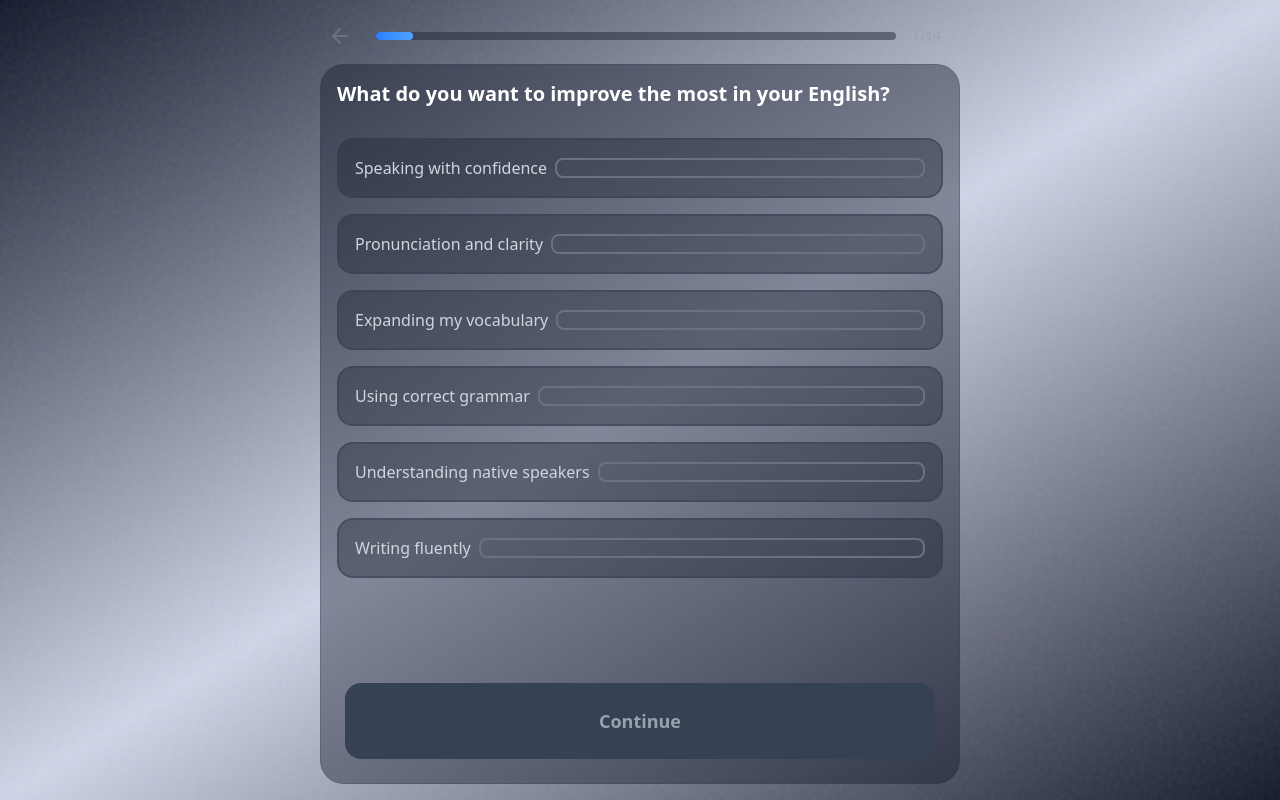
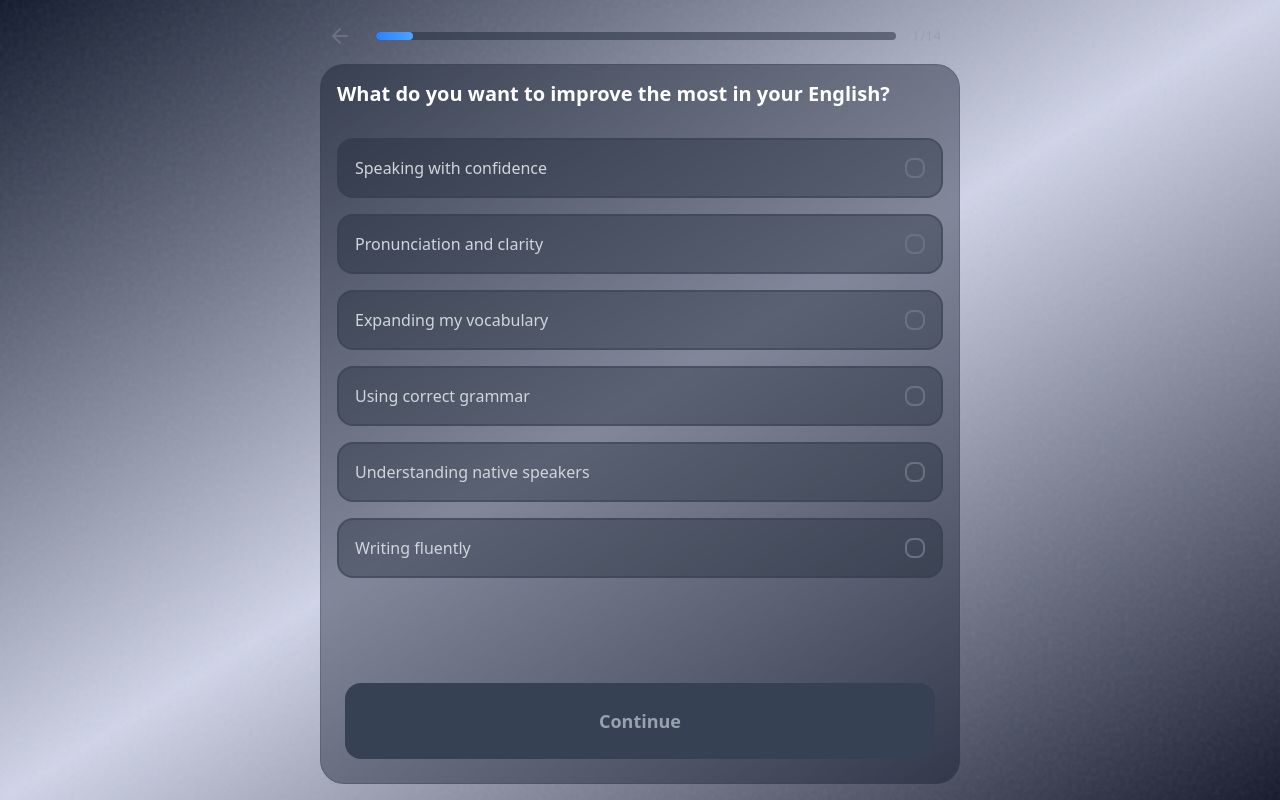
Before and after one commit to artandrey/ai-language-tutor, a Next.js app: page /quiz in a window 1280 px wide. Built offline with nearby package versions, Linux system fonts and the light colour scheme.

Commit message:
fix: adjust radio button and checkbox width

```diff
--- a/src/components/molecules/multiple-choice.tsx
+++ b/src/components/molecules/multiple-choice.tsx
@@ -44,7 +44,7 @@ export const MultipleChoice = ({
             <div className="flex items-center justify-between">
               <span className="font-medium">{option}</span>
               <div
-                className={`grow shrink-0 ml-2 basis-5 h-5 rounded-md border-2 transition-all duration-200 flex items-center justify-center ${
+                className={`grow-0 shrink-0 ml-2 basis-5 h-5 rounded-md border-2 transition-all duration-200 flex items-center justify-center ${
                   isSelected ? 'border-blue-500 bg-blue-500' : 'border-gray-500'
                 }`}
               >
--- a/src/components/molecules/single-choice.tsx
+++ b/src/components/molecules/single-choice.tsx
@@ -40,7 +40,7 @@ export const SingleChoice = ({ questionId, options }: SingleChoiceProps) => {
             <div className="flex items-center justify-between">
               <span className="font-medium">{option}</span>
               <div
-                className={`grow shrink-0 ml-2 basis-5 h-5 rounded-full border-2 transition-all duration-200 ${
+                className={`grow-0 shrink-0 ml-2 basis-5 h-5 rounded-full border-2 transition-all duration-200 ${
                   isSelected ? 'border-blue-500 bg-blue-500' : 'border-gray-500'
                 }`}
               >
```
